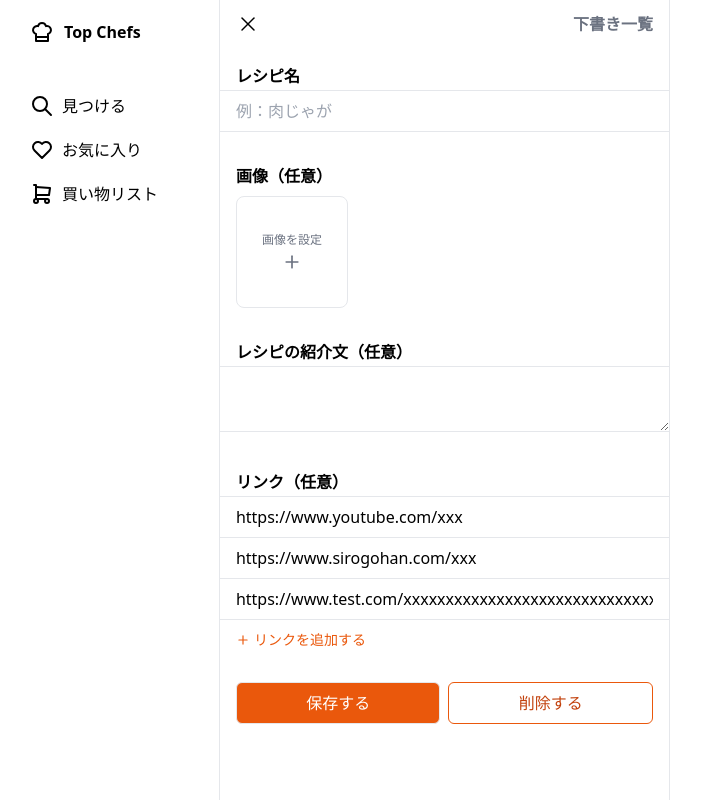
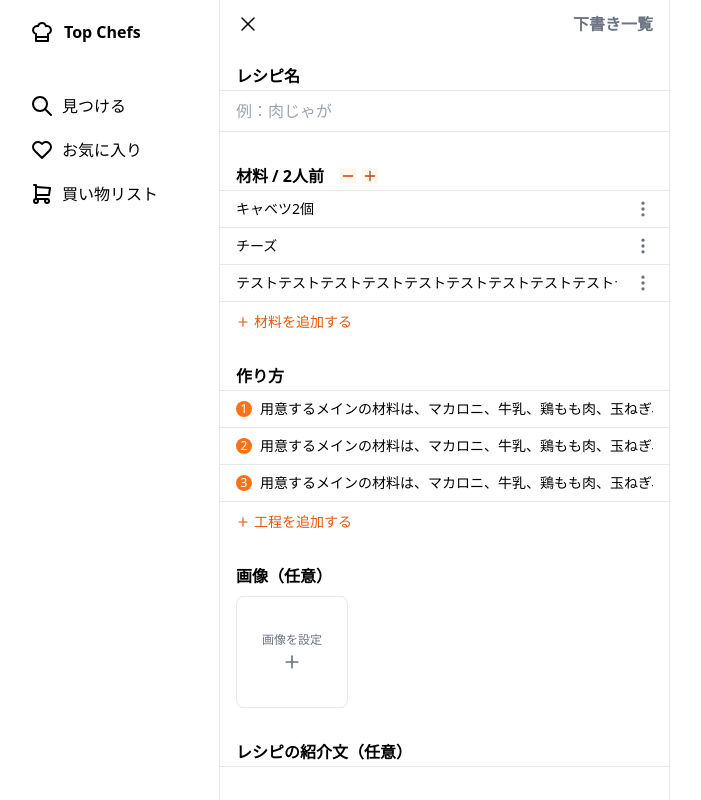
Before and after one commit to qin-team-recipe/14-frontend, a Next.js app: page /my-recipe/new in a window 1280 px wide. Shown: the top 800 px of the page, without its empty margins (290-991 px from the left). Built offline with nearby package versions, Linux system fonts and the light colour scheme.

Commit message:
✨ マイレシピ作成画面の用意

```diff
--- a/src/app/(top)/my-recipe/new/page.jsx
+++ b/src/app/(top)/my-recipe/new/page.jsx
@@ -7,10 +7,15 @@ import {
   TextField,
   getLabelAndText,
 } from "@/components/Form";
+import { IngredientTextField } from "@/components/Form/IngredientTextField";
+import { StepTextField } from "@/components/Form/StepTextField";
 
 // マイレシピ追加画面
 export default function New() {
-  const { label, text } = getLabelAndText("link");
+  // 各typeのラベルと追加ボタンのテキストを取得
+  const ingredient = getLabelAndText("ingredient"); // 材料
+  const step = getLabelAndText("step"); // 作り方
+  const link = getLabelAndText("link"); // リンク
 
   return (
     <div>
@@ -19,13 +24,34 @@ export default function New() {
       </div>
       <div className="mt-4 space-y-8">
         <TextField label="レシピ名" name="name" placeholder="例：肉じゃが" />
+        {/* 材料フィールド */}
+        <IngredientTextField
+          name="ingredient"
+          label={ingredient.label}
+          addButtonElement={<InputAddButton>{ingredient.text}</InputAddButton>}
+          items={INGREDIENTS}
+        />
+        {/* 作り方フィールド */}
+        <StepTextField
+          name="step"
+          label={step.label}
+          addButtonElement={<InputAddButton>{step.text}</InputAddButton>}
+          items={STEPS}
+        />
+        {/* 画像フィールド */}
         <ImageField label="画像（任意）" name="image" />
-        <TextField label="レシピの紹介文（任意）" multiline />
+        {/* レシピの紹介文フィールド */}
+        <TextField
+          label="レシピの紹介文（任意）"
+          name="introduction"
+          multiline
+        />
+        {/* リンクフィールド */}
         <MultiTextField
           name="link"
-          label={label}
-          addButtonElement={<InputAddButton>{text}</InputAddButton>}
-          items={ITEMS}
+          label={link.label}
+          addButtonElement={<InputAddButton>{link.text}</InputAddButton>}
+          items={LINKS}
         />
         <div className="flex items-center justify-center gap-2 px-4">
           <CommonButton bgColor="orange">保存する</CommonButton>
@@ -36,8 +62,44 @@ export default function New() {
   );
 }
 
-// サンプルデータ あとで消す
-const ITEMS = [
+// サンプルデータ（材料）
+const INGREDIENTS = [
+  {
+    id: 1,
+    value: "キャベツ2個",
+  },
+  {
+    id: 2,
+    value: "チーズ",
+  },
+  {
+    id: 3,
+    value:
+      "テストテストテストテストテストテストテストテストテストテストテストテストテストテストテストテストテスト", // 長いやつ
+  },
+];
+
+// サンプルデータ（作り方）
+const STEPS = [
+  {
+    id: 1,
+    value:
+      "用意するメインの材料は、マカロニ、牛乳、鶏もも肉、玉ねぎ、椎茸で、バター、小麦粉、塩、こしょうも使用します。",
+  },
+  {
+    id: 2,
+    value:
+      "用意するメインの材料は、マカロニ、牛乳、鶏もも肉、玉ねぎ、椎茸で、バター、小麦粉、塩、こしょうも使用します。",
+  },
+  {
+    id: 3,
+    value:
+      "用意するメインの材料は、マカロニ、牛乳、鶏もも肉、玉ねぎ、椎茸で、バター、小麦粉、塩、こしょうも使用します。用意するメインの材料は、マカロニ、牛乳、鶏もも肉、玉ねぎ、椎茸で、バター、小麦粉、塩、こしょうも使用します。用意するメインの材料は、マカロニ、牛乳、鶏もも肉、玉ねぎ、椎茸で、バター、小麦粉、塩、こしょうも使用します。", // 長いやつ
+  },
+];
+
+// サンプルデータ（リンク）
+const LINKS = [
   {
     id: 1,
     value: "https://www.youtube.com/xxx",
```
